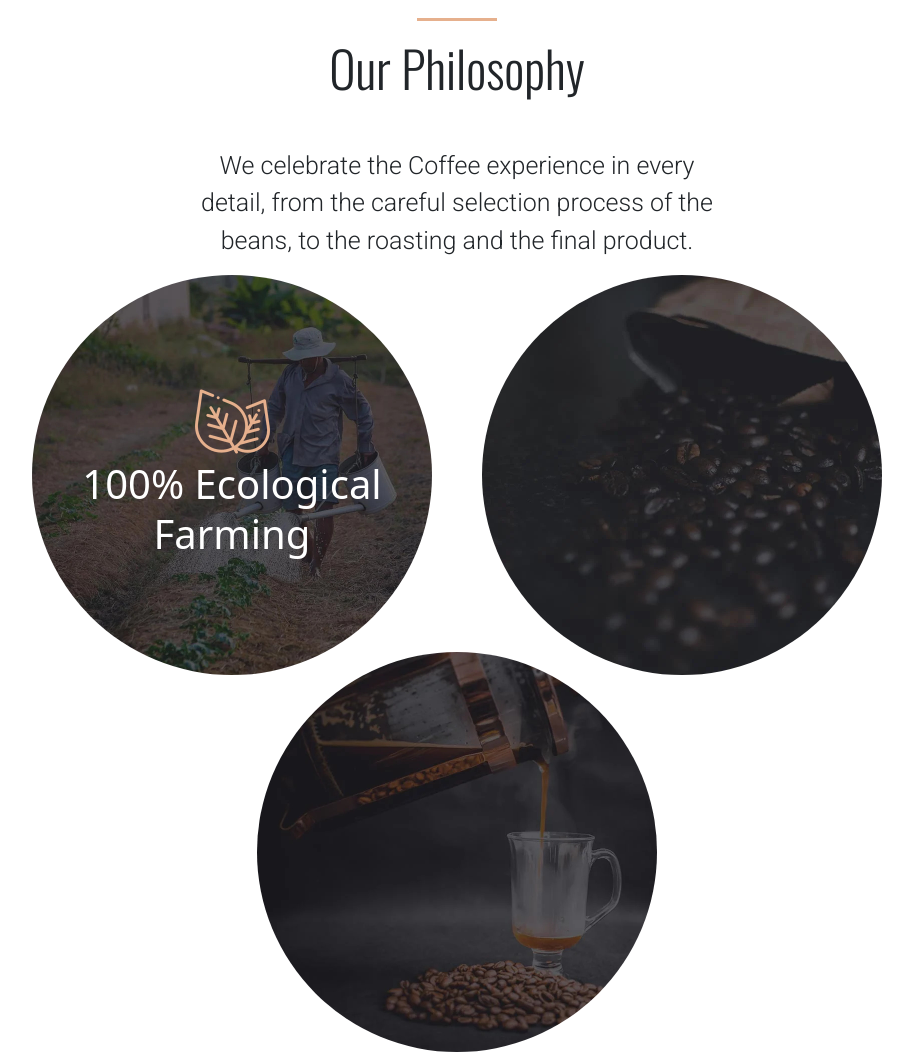
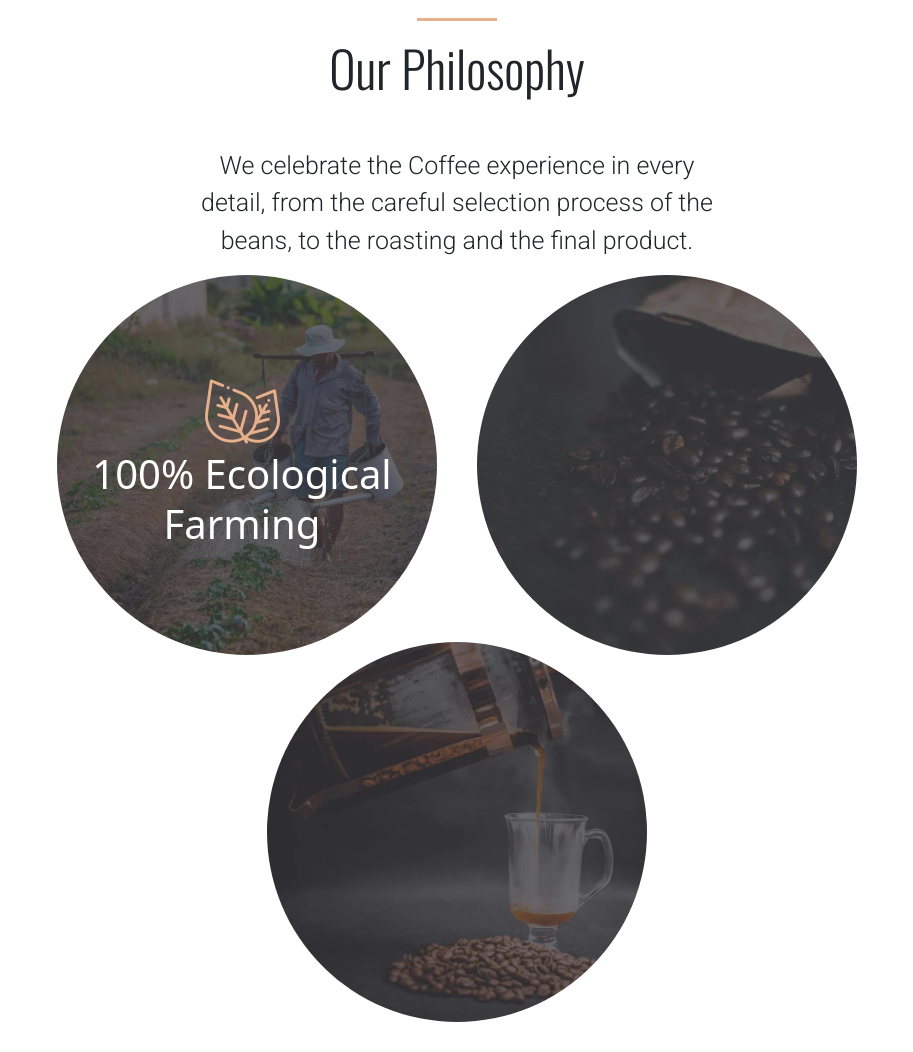
Before and after one commit to riyad-ahmed/The-Perfect-Coffee, a plain HTML site: page index.html in a window 1280 px wide. Shown: the part 958-2010 px from the top of the page, without its empty margins (183-1096 px from the left). After the commit the page ends 1980 px from the top, so only its background shows below. Drawn offline with nearby package versions, Linux system fonts and the light colour scheme.

Commit message:
coffee-sec-content-add

```diff
--- a/index.html
+++ b/index.html
@@ -79,7 +79,9 @@
         <div class="about-coffee-tow d-flex justify-content-center">
           <div class="image-1 bg-style">
             <div class="position-relative">
-              <img class="coffee_pic1" src="./image/coffee_pic1.jpg" alt="coffee_pic1.jpg">
+              <div class="hover">
+                <img class="coffee_pic1" src="./image/coffee_pic1.jpg" alt="coffee_pic1.jpg">
+              </div>
               <div class="position-absolute top-0 bottom-0 start-0 end-0">
                 <div class="d-flex justify-content-center align-items-center flex-column" style="height: 100%;">
                   <img class="coffee_leaf" src="./image/coffee_leaf.png" alt="coffee_leaf.png">
--- a/style.css
+++ b/style.css
@@ -191,11 +191,22 @@ html{
   margin: auto;
 }
 
-.bg-style .coffee_pic1{
-  width: 400px;
-  height: 400px;
+.coffee_pic1{
+  width: 380px;
+  height: 380px;
   border-radius: 200px;
   margin: 0px 25px 0px 25px;
+  opacity: .9;
+}
+
+.hover{
+  width: 420px;
+}
+
+.hover:hover img{
+transform: scale(1.1);
+opacity: 1;
+transition: transform 1s;
 }
 
 .image-3{
@@ -203,7 +214,7 @@ html{
   top: 22rem;
   left: 50%;
   transform: translateX(-50%);
-  margin-top: 25px;
+  margin-top: 15px;
 
 }
 
```
